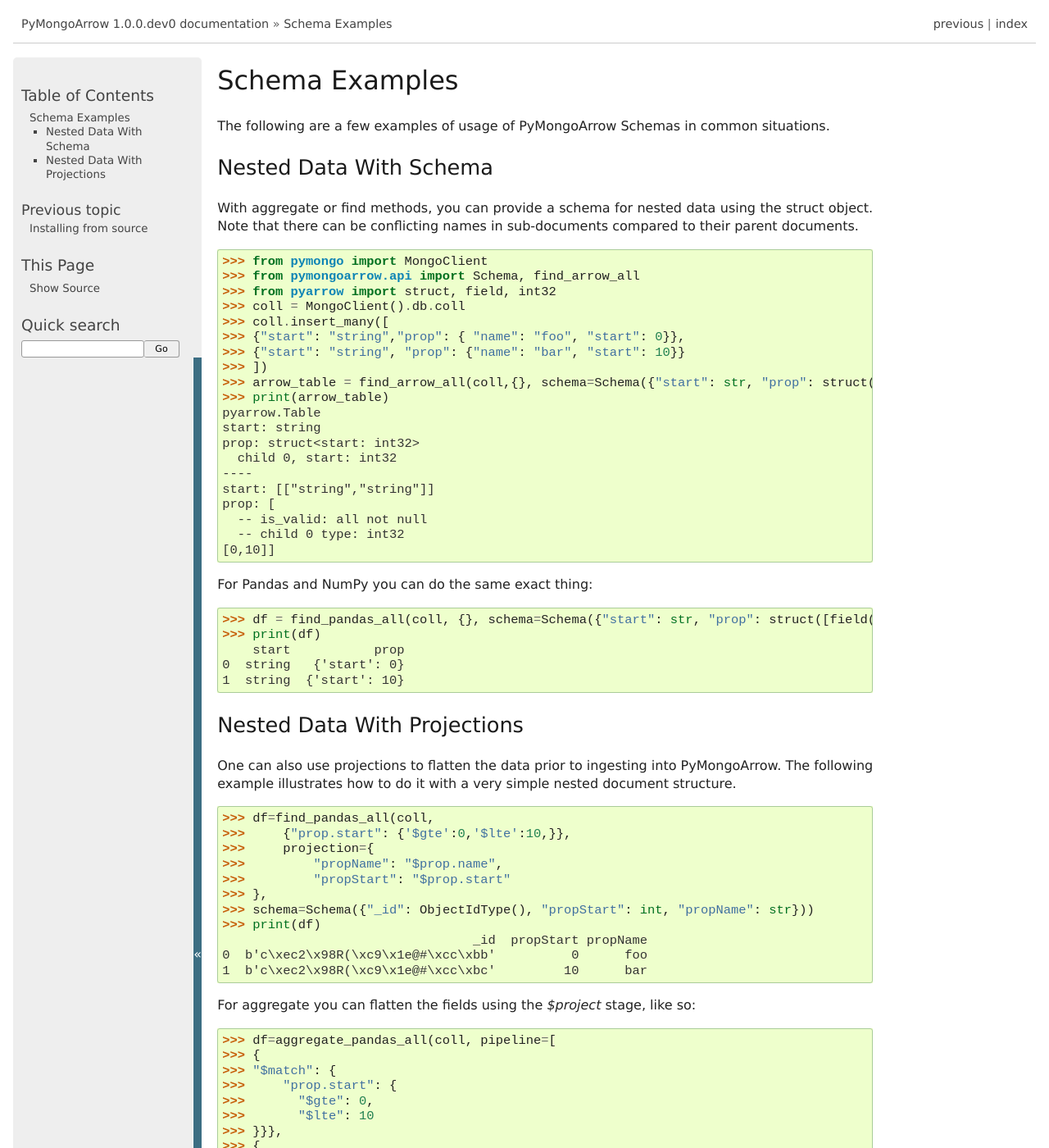
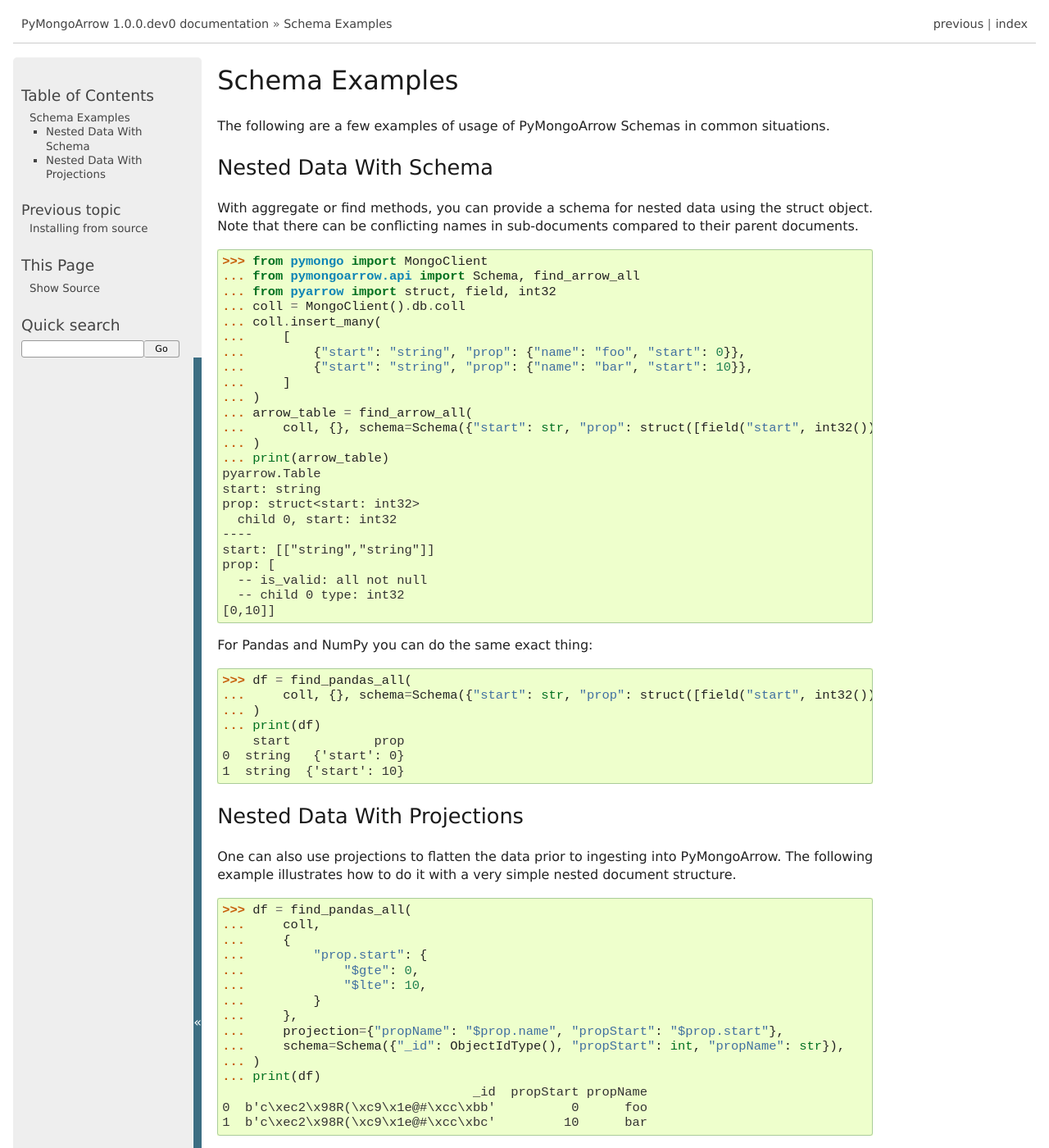
Before and after one commit to mongodb-labs/mongo-arrow, a Sphinx documentation site: the page built from bindings/python/docs/source/schemas.rst, in a window 1280 px wide and 1400 px high. Shown: the whole window at 82% size. Built offline with Sphinx 7.4.7, drawn with Linux system fonts in a browser that asks for light colours; some of the changed text lies outside the part shown.

Commit message:
conform to blacken-docs

```diff
--- a/bindings/python/docs/source/schemas.rst
+++ b/bindings/python/docs/source/schemas.rst
@@ -12,18 +12,22 @@ Nested Data With Schema
 With aggregate or find methods, you can provide a schema for nested data using the struct object. Note that there can be conflicting
 names in sub-documents compared to their parent documents.
 
-.. code-block:: python
+.. code-block:: pycon
 
    >>> from pymongo import MongoClient
-   >>> from pymongoarrow.api import Schema, find_arrow_all
-   >>> from pyarrow import struct, field, int32
-   >>> coll = MongoClient().db.coll
-   >>> coll.insert_many([
-   >>> {"start": "string","prop": { "name": "foo", "start": 0}},
-   >>> {"start": "string", "prop": {"name": "bar", "start": 10}}
-   >>> ])
-   >>> arrow_table = find_arrow_all(coll,{}, schema=Schema({"start": str, "prop": struct([field("start", int32())])}))
-   >>> print(arrow_table)
+   ... from pymongoarrow.api import Schema, find_arrow_all
+   ... from pyarrow import struct, field, int32
+   ... coll = MongoClient().db.coll
+   ... coll.insert_many(
+   ...     [
+   ...         {"start": "string", "prop": {"name": "foo", "start": 0}},
+   ...         {"start": "string", "prop": {"name": "bar", "start": 10}},
+   ...     ]
+   ... )
+   ... arrow_table = find_arrow_all(
+   ...     coll, {}, schema=Schema({"start": str, "prop": struct([field("start", int32())])})
+   ... )
+   ... print(arrow_table)
    pyarrow.Table
    start: string
    prop: struct<start: int32>
@@ -37,10 +41,12 @@ names in sub-documents compared to their parent documents.
 
 For Pandas and NumPy you can do the same exact thing:
 
-.. code-block:: python
+.. code-block:: pycon
 
-   >>> df = find_pandas_all(coll, {}, schema=Schema({"start": str, "prop": struct([field("start", int32())])}))
-   >>> print(df)
+   >>> df = find_pandas_all(
+   ...     coll, {}, schema=Schema({"start": str, "prop": struct([field("start", int32())])})
+   ... )
+   ... print(df)
        start           prop
    0  string   {'start': 0}
    1  string  {'start': 10}
@@ -52,16 +58,20 @@ Nested Data With Projections
 One can also use projections to flatten the data prior to ingesting into PyMongoArrow.
 The following example illustrates how to do it with a very simple nested document structure.
 
-.. code-block:: python
+.. code-block:: pycon
 
-   >>> df=find_pandas_all(coll,
-   >>>     {"prop.start": {'$gte':0,'$lte':10,}},
-   >>>     projection={
-   >>>         "propName": "$prop.name",
-   >>>         "propStart": "$prop.start"
-   >>> },
-   >>> schema=Schema({"_id": ObjectIdType(), "propStart": int, "propName": str}))
-   >>> print(df)
+   >>> df = find_pandas_all(
+   ...     coll,
+   ...     {
+   ...         "prop.start": {
+   ...             "$gte": 0,
+   ...             "$lte": 10,
+   ...         }
+   ...     },
+   ...     projection={"propName": "$prop.name", "propStart": "$prop.start"},
+   ...     schema=Schema({"_id": ObjectIdType(), "propStart": int, "propName": str}),
+   ... )
+   ... print(df)
                                     _id  propStart propName
    0  b'c\xec2\x98R(\xc9\x1e@#\xcc\xbb'          0      foo
    1  b'c\xec2\x98R(\xc9\x1e@#\xcc\xbc'         10      bar
@@ -69,18 +79,17 @@ The following example illustrates how to do it with a very simple nested documen
 
 For aggregate you can flatten the fields using the `$project` stage, like so:
 
-.. code-block:: python
+.. code-block:: pycon
 
-   >>> df=aggregate_pandas_all(coll, pipeline=[
-   >>> {
-   >>> "$match": {
-   >>>     "prop.start": {
-   >>>       "$gte": 0,
-   >>>       "$lte": 10
-   >>> }}},
-   >>> {
-   >>> "$project": {
-   >>>     "propStart": "$prop.start",
-   >>>     "propName": "$prop.name",
-   >>>
-   >>> }}])
+   >>> df = aggregate_pandas_all(
+   ...     coll,
+   ...     pipeline=[
+   ...         {"$match": {"prop.start": {"$gte": 0, "$lte": 10}}},
+   ...         {
+   ...             "$project": {
+   ...                 "propStart": "$prop.start",
+   ...                 "propName": "$prop.name",
+   ...             }
+   ...         },
+   ...     ],
+   ... )
```
